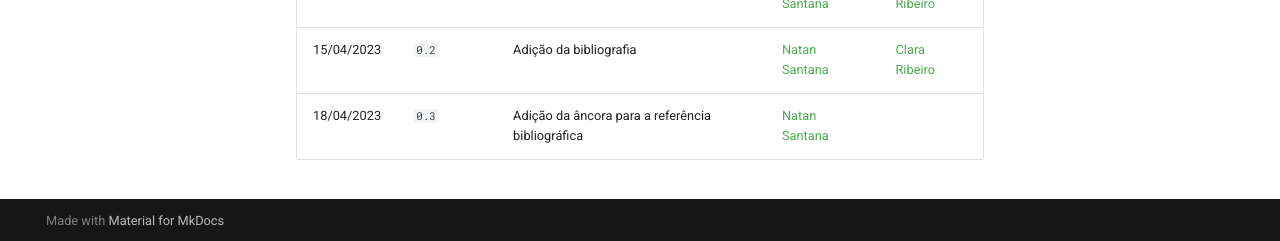
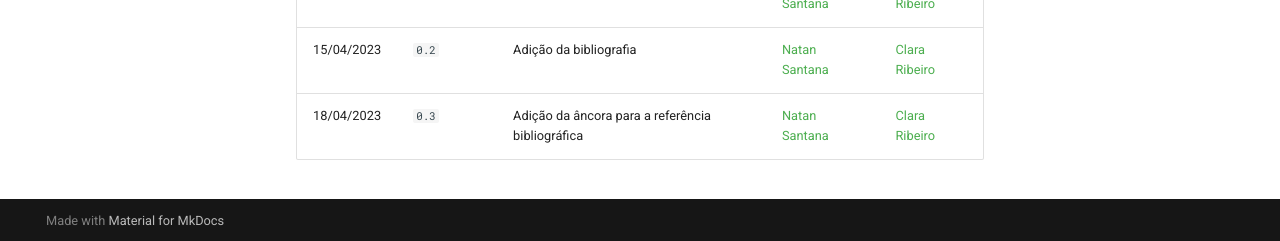
Before and after one commit to Requisitos-de-Software/2023.1-Letterboxd, an MkDocs documentation site: the page built from docs/politicas.md, in a window 1280 px wide and 900 px high, scrolled down 1000 px. Shown: the part 656-897 px from the top of the window. Built offline with MkDocs 1.6.1 and Material for MkDocs 9.7.7, drawn with Linux system fonts in a browser that asks for light colours.

Commit message:
18 - adiciona revisao

```diff
--- a/docs/politicas.md
+++ b/docs/politicas.md
@@ -48,4 +48,4 @@ Descrição:
 | ---- | ------ | --------- | ----- | ------- |
 | 10/04/2023 | `0.1`  | Criação da página de políticas | [Natan Santana](https://github.com/Neitan2001) | [Clara Ribeiro](https://github.com/clara-ribeiro)
 | 15/04/2023 | `0.2`  | Adição da bibliografia | [Natan Santana](https://github.com/Neitan2001) | [Clara Ribeiro](https://github.com/clara-ribeiro)
-| 18/04/2023 | `0.3`  | Adição da âncora para a referência bibliográfica | [Natan Santana](https://github.com/Neitan2001) |
+| 18/04/2023 | `0.3`  | Adição da âncora para a referência bibliográfica | [Natan Santana](https://github.com/Neitan2001) | [Clara Ribeiro](https://github.com/clara-ribeiro)
```
